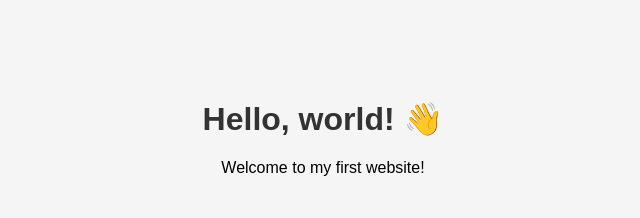
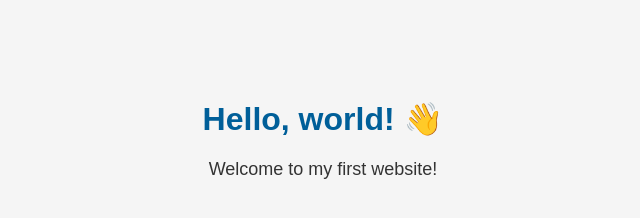
Before and after one commit to KeiAshura/My-first-website, a plain HTML site: page index.html in a window 1280 px wide. Shown: the whole page, without its empty margins (317-957 px from the left). Drawn offline with Linux system fonts and the light colour scheme.

Commit message:
Add files via upload

```diff
--- a/index.html
+++ b/index.html
@@ -4,17 +4,7 @@
   <meta charset="UTF-8">
   <meta name="viewport" content="width=device-width, initial-scale=1.0">
   <title>My First Website</title>
-  <style>
-    body {
-      font-family: Arial, sans-serif;
-      text-align: center;
-      margin-top: 100px;
-      background-color: #f5f5f5;
-    }
-    h1 {
-      color: #333;
-    }
-  </style>
+  <link rel="stylesheet" href="style.css">
 </head>
 <body>
   <h1>Hello, world! 👋</h1>
--- /dev/null
+++ b/style.css
@@ -0,0 +1,15 @@
+body {
+  font-family: Arial, sans-serif;
+  text-align: center;
+  margin-top: 100px;
+  background-color: #f5f5f5;
+}
+
+h1 {
+  color: #005f99;
+}
+
+p {
+  font-size: 18px;
+  color: #333;
+}
```
